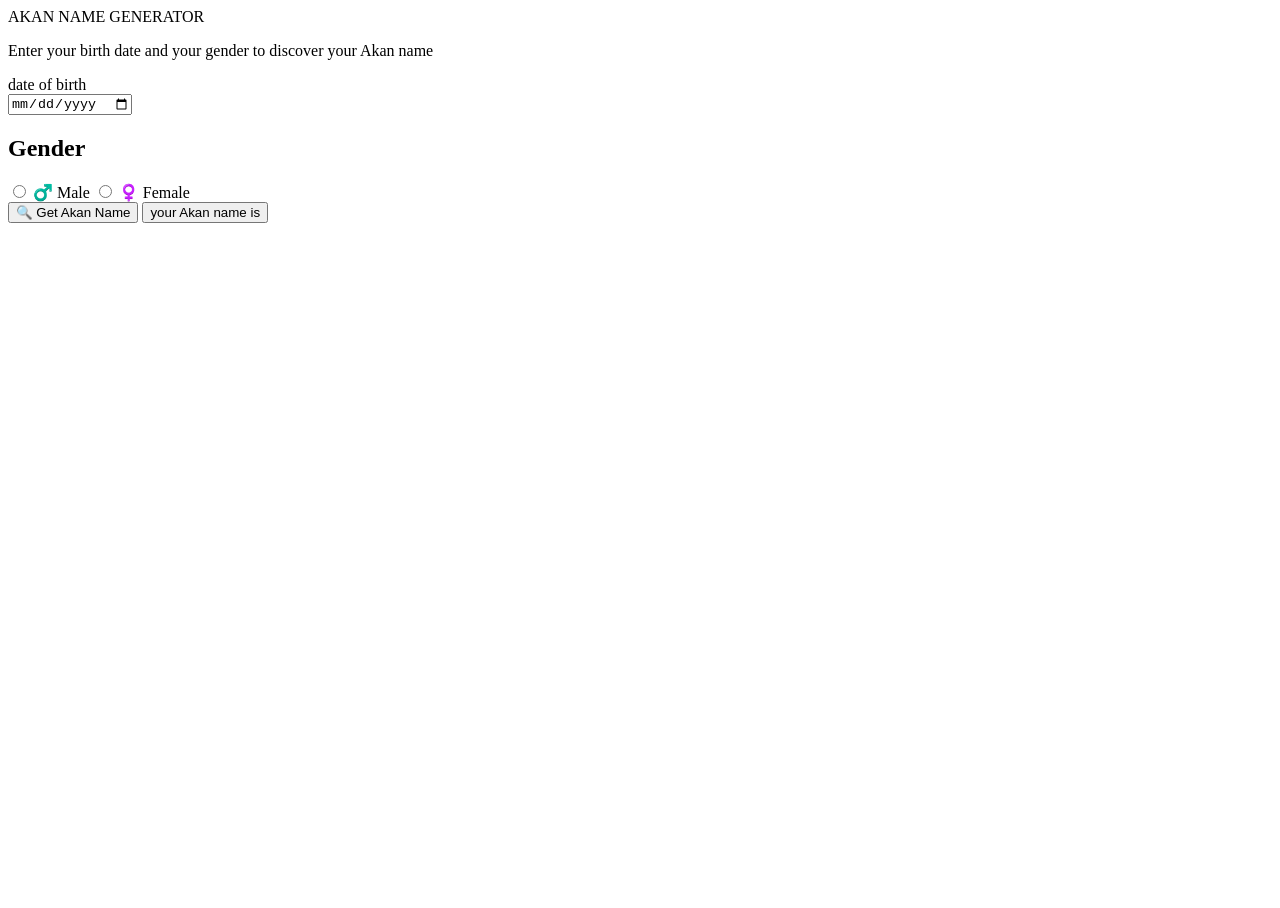
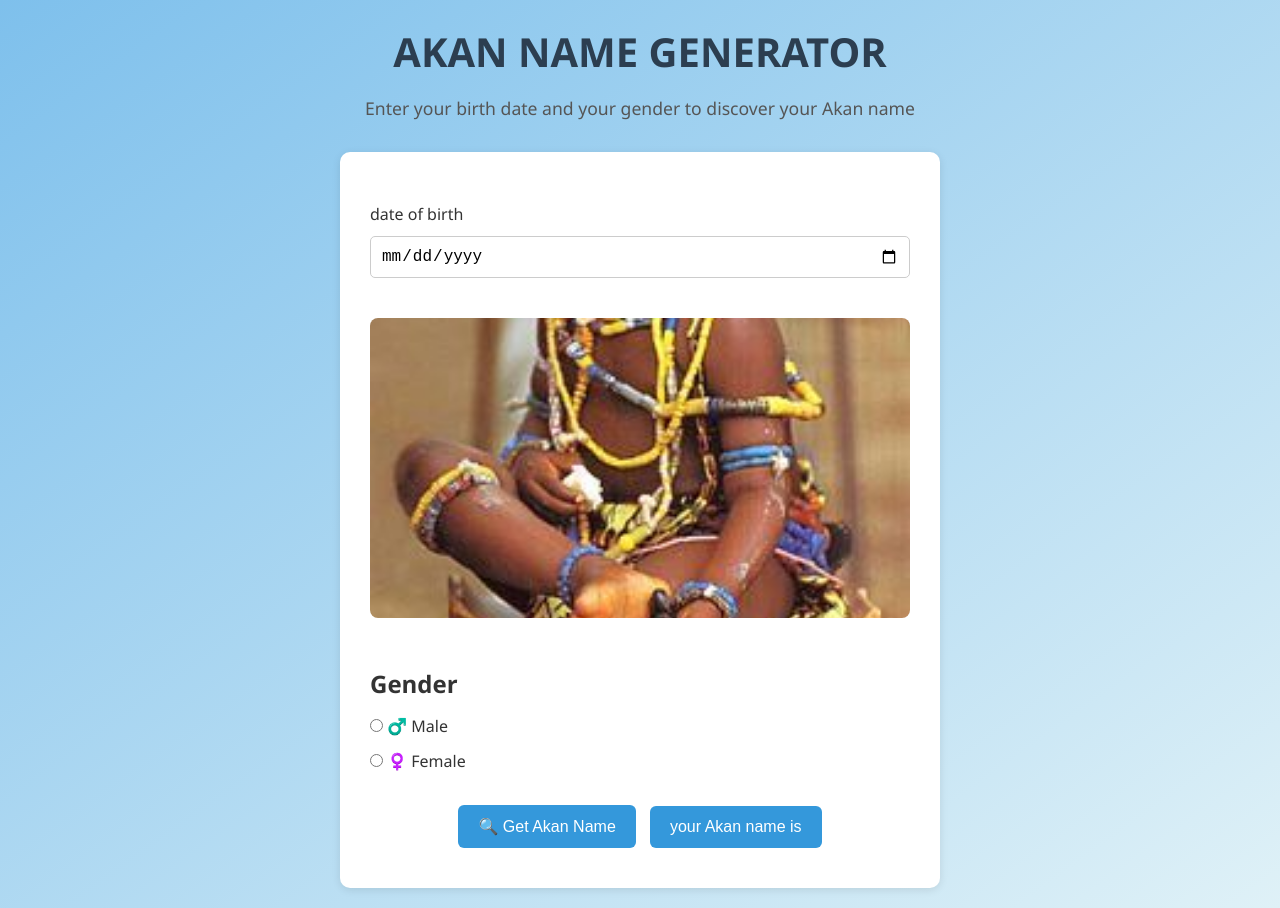
Before and after one commit to teejay-eng/AKAN-NAMES, a plain HTML site: page index.html in a window 1280 px wide. Before the commit the page ends 800 px from the top, so only its background shows below. Drawn offline with Linux system fonts and the light colour scheme; a script that the page names is missing.

Commit message:
completed the css

```diff
--- a/CSS/index.css
+++ b/CSS/index.css
@@ -0,0 +1,124 @@
+
+ * {
+  margin: 0;
+  padding: 0;
+  box-sizing: border-box;
+}
+
+body {
+  font-family: 'Segoe UI', Tahoma, Geneva, Verdana, sans-serif;
+  background-image: linear-gradient(to bottom right, rgb(126, 192, 236), rgb(223, 241, 247));
+  color: #333;
+  line-height: 1.6;
+  padding: 20px;
+}
+
+main {
+  text-align: center;
+  margin-bottom: 30px;
+}
+
+main h1 {
+  font-size: 2.5rem;
+  color: #2c3e50;
+  margin-bottom: 10px;
+}
+
+main p {
+  font-size: 1.1rem;
+  color: #555;
+}
+
+#akanform {
+  max-width: 600px;
+  margin: 0 auto;
+  background: #ffffff;
+  padding: 30px;
+  border-radius: 10px;
+  box-shadow: 0 2px 8px rgba(0,0,0,0.1);
+  text-align: center;
+}
+
+.form-group {
+  margin: 20px 0;
+  text-align: left;
+}
+
+#akanform label {
+  display: block;
+  margin: 10px 0;
+  font-weight: 500;
+  cursor: pointer;
+}
+
+#akanform input[type="date"],
+#akanform input[type="radio"] {
+  margin-top: 5px;
+}
+
+#akanform input[type="date"] {
+  width: 100%;
+  padding: 10px;
+  font-size: 1rem;
+  margin-top: 8px;
+  border: 1px solid #ccc;
+  border-radius: 5px;
+}
+
+#akanform h2 {
+  margin-bottom: 10px;
+}
+
+#akanform img {
+  width: 100%;
+  max-height: 300px;
+  object-fit: cover;
+  margin: 20px 0;
+  border-radius: 8px;
+}
+
+button {
+  background-color: #3498db;
+  color: white;
+  padding: 12px 20px;
+  margin: 10px 5px;
+  border: none;
+  border-radius: 6px;
+  cursor: pointer;
+  font-size: 1rem;
+  transition: background-color 0.3s ease;
+}
+
+button:hover {
+  background-color: #2980b9;
+}
+
+#result {
+  max-width: 600px;
+  margin: 30px auto;
+  padding: 20px;
+  background: #eafaf1;
+  color: #2d6a4f;
+  font-weight: bold;
+  text-align: center;
+  border: 1px solid #b7e4c7;
+  border-radius: 10px;
+}
+
+.hidden {
+  display: none;
+}
+
+@media (max-width: 600px) {
+  main h1 {
+    font-size: 2rem;
+  }
+
+  #akanform {
+    padding: 20px;
+  }
+
+  button {
+    width: 100%;
+  }
+}
--- a/index.html
+++ b/index.html
@@ -8,8 +8,8 @@
 </head>
 <body>
     <main>
-        <hi>AKAN NAME GENERATOR</hi>
-        <P>Enter your birth date and your gender to discover your Akan name </P>
+        <h1>AKAN NAME GENERATOR</h1>
+        <p>Enter your birth date and your gender to discover your Akan name </p>
     </main>
 
     <section id="akanform">
@@ -18,6 +18,7 @@
              <input type="date" id="birthdate" required />
 
         </div>
+        <img src="image.jpg" alt="this is an image of akan child">
         <div class="form-group">
             <h2>Gender</h2>
           <label><input type="radio" name="gender" value="male" required /> ♂️ Male</label>
```
Also changed, not shown: image.jpg (added).
